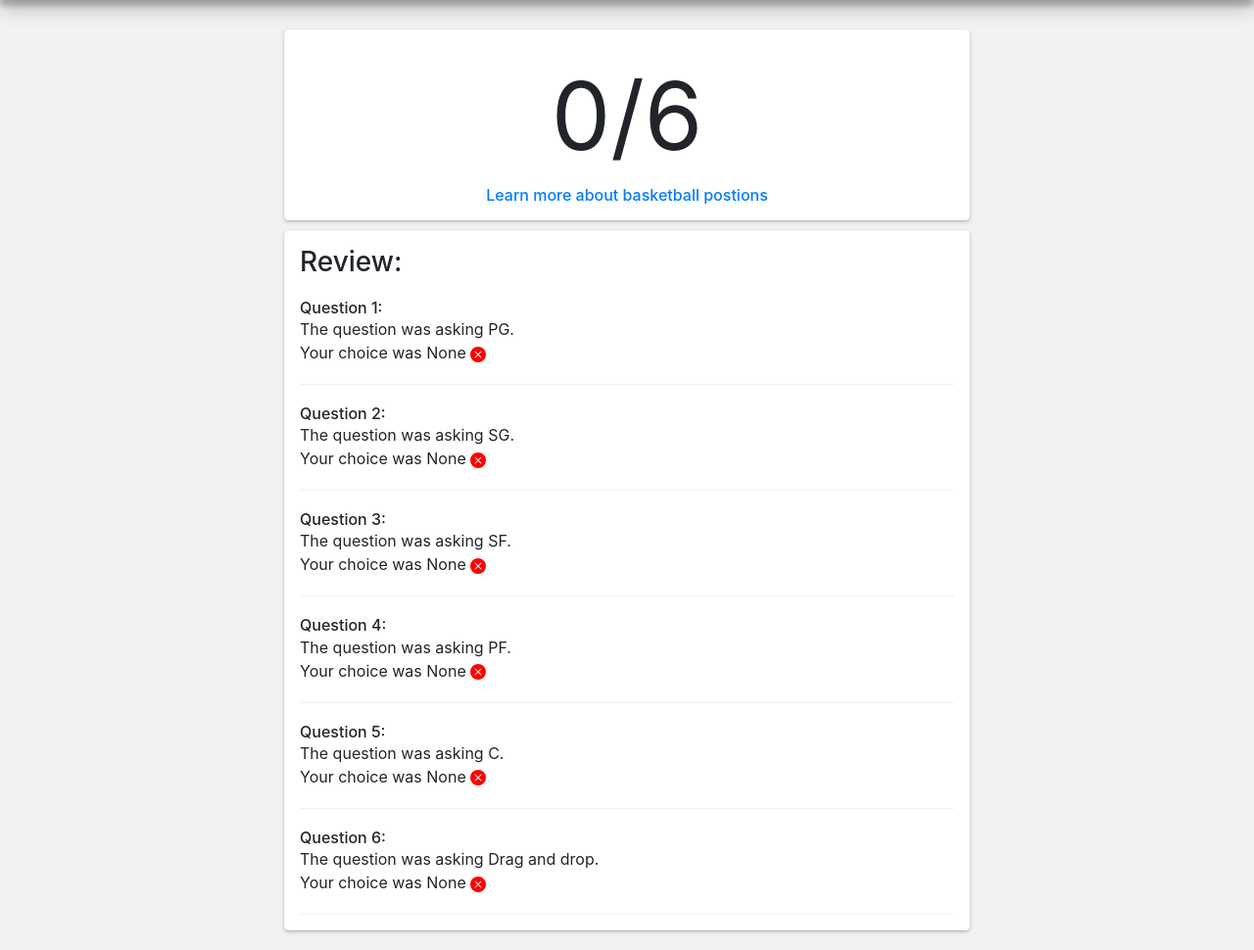
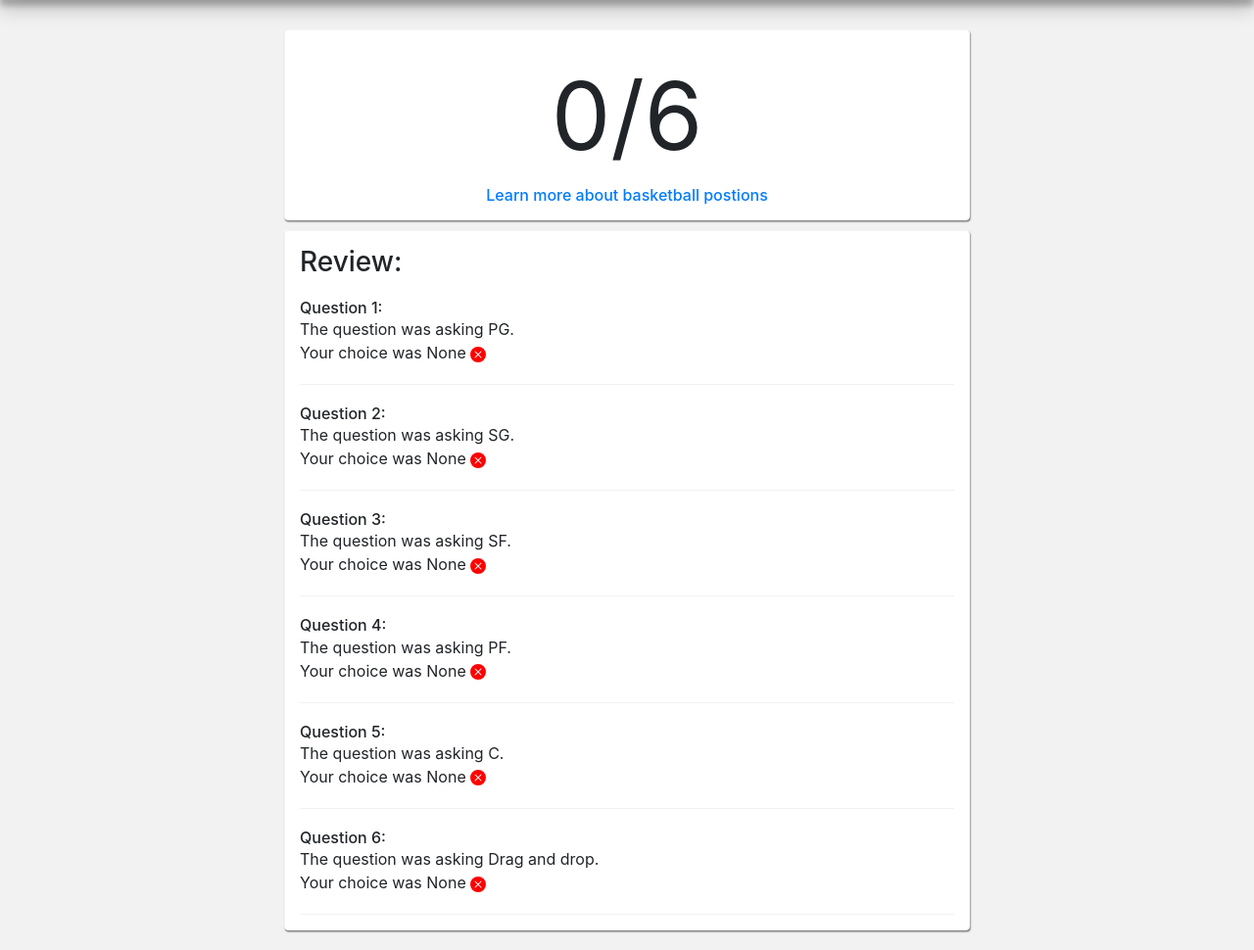
Before and after one commit to jason424217/UI-project, a Flask app: page /quiz/score in a window 1280 px wide. Shown: the part 56-1026 px from the top of the page at 98% size. Run offline with Flask 2, Linux system fonts and the light colour scheme; some libraries are stand-ins or nearby versions.

Commit message:
fix: quiz title dark grey

```diff
--- a/static/quiz.css
+++ b/static/quiz.css
@@ -43,6 +43,7 @@ body {
 .quiz-title {
   margin: 20px auto;
   text-align: center;
+  color: rgb(68,68,68);
 }
 
 .quiz-row {
@@ -59,11 +60,13 @@ body {
   padding: 15px;
   transition: box-shadow 0.2s ease-out 1ms;
 
-  box-shadow: rgba(50, 50, 93, 0.25) 0px 2px 5px -1px, rgba(0, 0, 0, 0.3) 0px 1px 3px -1px;
+  /* box-shadow: rgba(50, 50, 93, 0.25) 0px 2px 5px -1px, rgba(0, 0, 0, 0.3) 0px 1px 3px -1px; */
+  box-shadow: rgba(0, 0, 0, 0.48) 0.7px 1.4px 1.4px;
 }
 
 .quiz_card:hover {
-  box-shadow: rgba(50, 50, 93, 0.25) 0px 13px 27px -5px, rgba(0, 0, 0, 0.3) 0px 8px 16px -8px;
+  /* box-shadow: rgba(50, 50, 93, 0.25) 0px 13px 27px -5px, rgba(0, 0, 0, 0.3) 0px 8px 16px -8px; */
+  box-shadow: rgba(0, 0, 0, 0.43) 2.4px 4.8px 4.8px;
 }
 
 .quiz-media {
```
